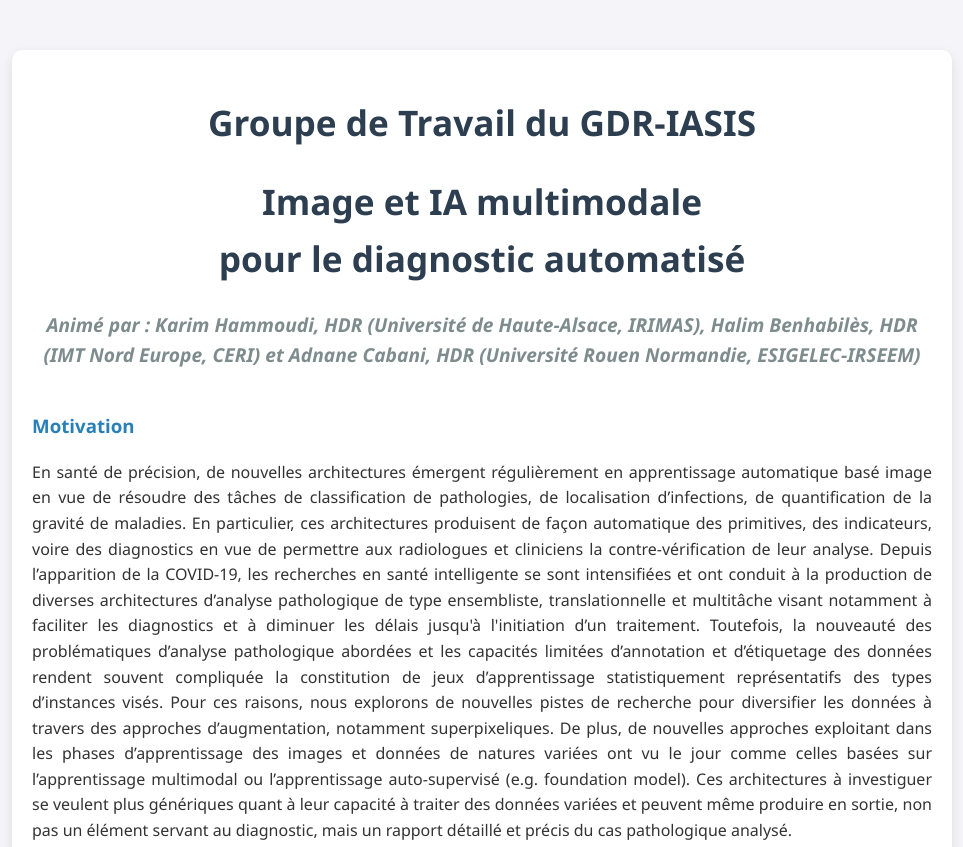
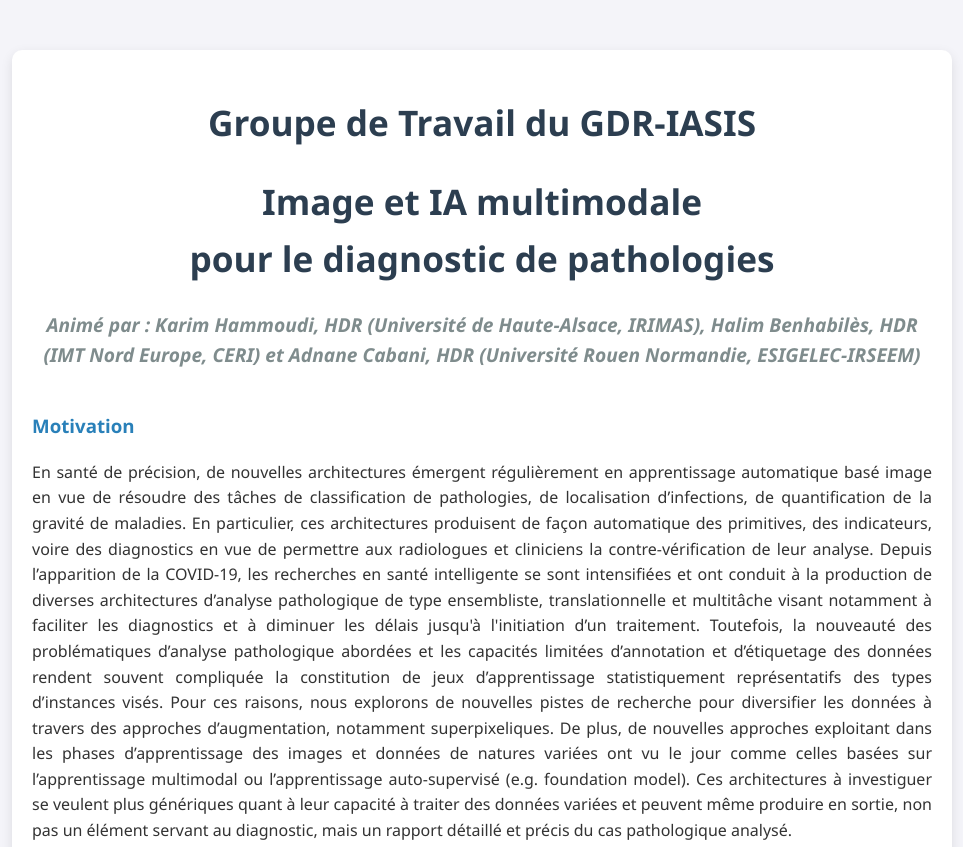
Before and after one commit to cabani/IIAM, a plain HTML site: page index.html in a window 1280 px wide. Shown: the top 847 px of the page, without its empty margins (158-1121 px from the left). Drawn offline with Linux system fonts and the light colour scheme.

Commit message:
Update index.html

```diff
--- a/index.html
+++ b/index.html
@@ -10,7 +10,7 @@
   <div class="container">
     <header>
       <h1>Groupe de Travail du GDR-IASIS</h1>
-      <h1>Image et IA multimodale<br/> pour le diagnostic automatisé</h1>
+      <h1>Image et IA multimodale<br/> pour le diagnostic de pathologies</h1>
       <h2>Animé par : Karim Hammoudi, HDR (Université de Haute-Alsace, IRIMAS), Halim Benhabilès, HDR (IMT Nord Europe, CERI) et Adnane Cabani, HDR (Université Rouen Normandie, ESIGELEC-IRSEEM)</h2>
     </header>
 
```
